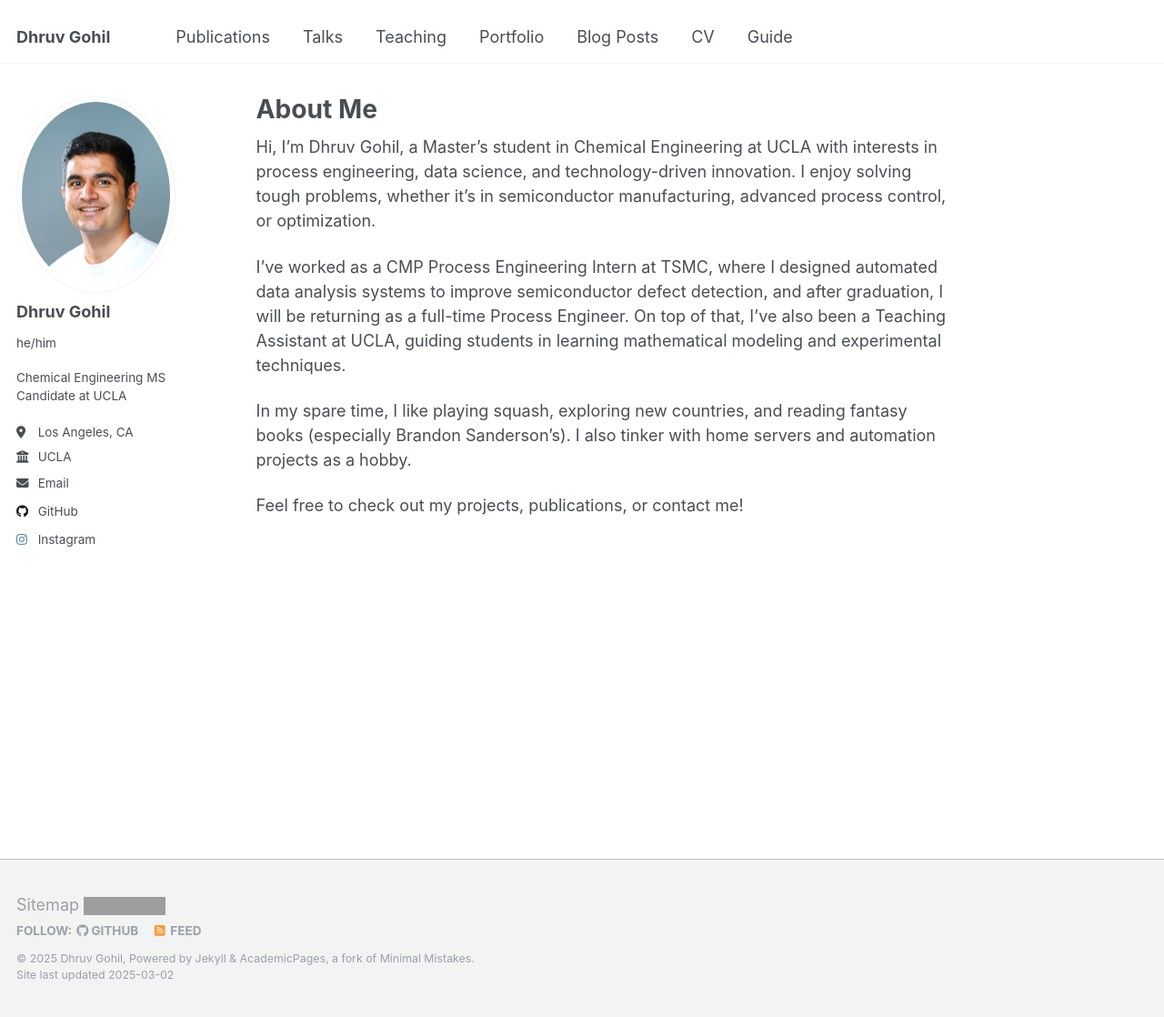
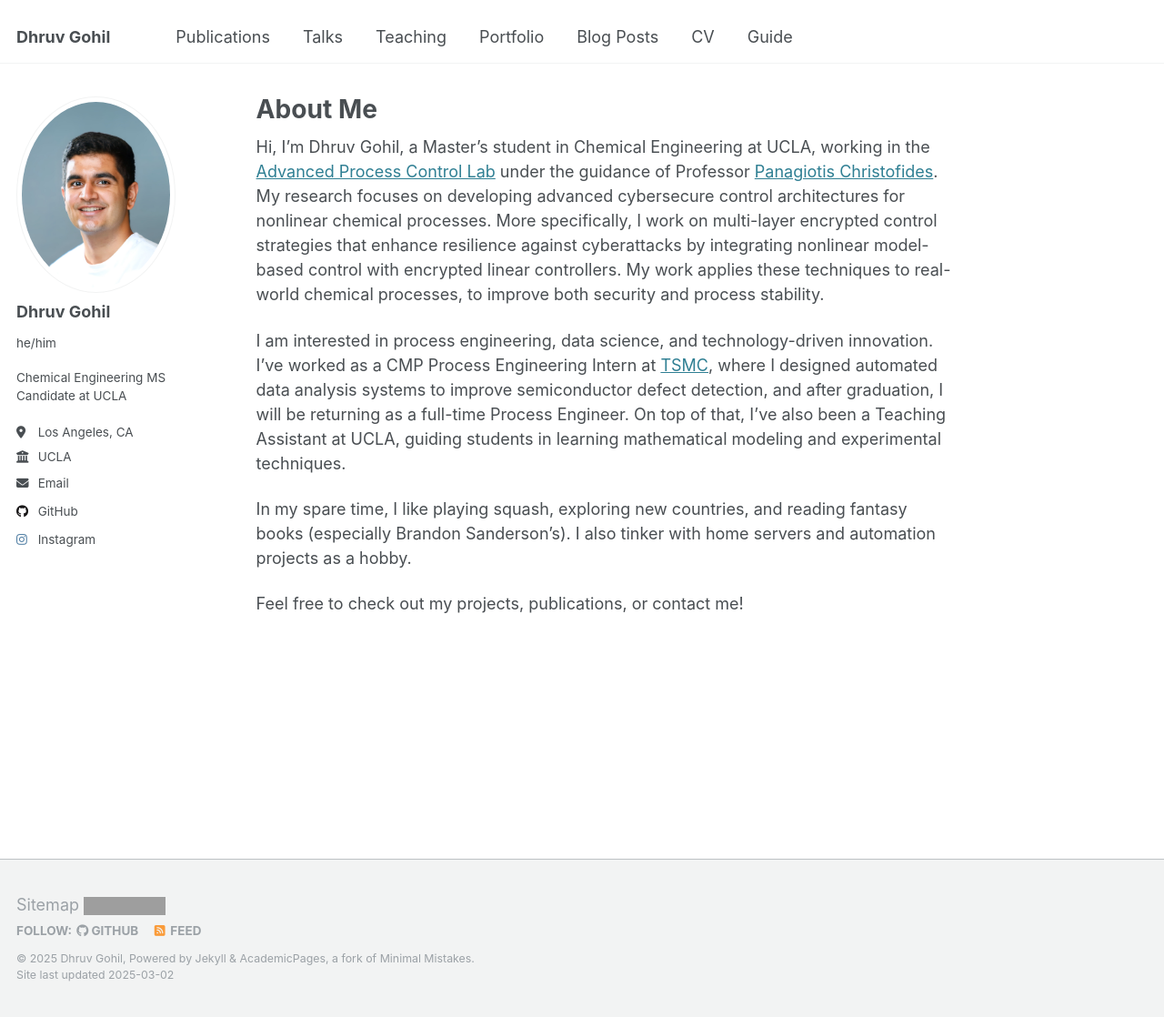
Before and after one commit to dhruv-gohil/dhruv-gohil.github.io, a Jekyll site: the page built from _pages/about.md, in a window 1280 px wide and 1118 px high. Shown: the whole window at 91% size. Built offline with Jekyll 4.4.1, drawn with Linux system fonts in a browser that asks for light colours; grey boxes are pictures that could not be loaded.

Commit message:
Update about.md

```diff
--- a/_pages/about.md
+++ b/_pages/about.md
@@ -7,9 +7,9 @@ redirect_from:
   - /about.html
 ---
 
-Hi, I'm Dhruv Gohil, a Master's student in Chemical Engineering at UCLA with interests in process engineering, data science, and technology-driven innovation. I enjoy solving tough problems, whether it's in semiconductor manufacturing, advanced process control, or optimization.
+Hi, I'm Dhruv Gohil, a Master's student in Chemical Engineering at UCLA, working in the [Advanced Process Control Lab](https://pdclab.seas.ucla.edu) under the guidance of Professor [Panagiotis Christofides](https://samueli.ucla.edu/people/panagiotis-christofides/). My research focuses on developing advanced cybersecure control architectures for nonlinear chemical processes. More specifically, I work on multi-layer encrypted control strategies that enhance resilience against cyberattacks by integrating nonlinear model-based control with encrypted linear controllers. My work applies these techniques to real-world chemical processes, to improve both security and process stability.
 
-I've worked as a CMP Process Engineering Intern at TSMC, where I designed automated data analysis systems to improve semiconductor defect detection, and after graduation, I will be returning as a full-time Process Engineer. On top of that, I've also been a Teaching Assistant at UCLA, guiding students in learning mathematical modeling and experimental techniques.
+I am interested in process engineering, data science, and technology-driven innovation. I've worked as a CMP Process Engineering Intern at [TSMC](https://www.tsmc.com/english), where I designed automated data analysis systems to improve semiconductor defect detection, and after graduation, I will be returning as a full-time Process Engineer. On top of that, I've also been a Teaching Assistant at UCLA, guiding students in learning mathematical modeling and experimental techniques.
 
 In my spare time, I like playing squash, exploring new countries, and reading fantasy books (especially Brandon Sanderson's). I also tinker with home servers and automation projects as a hobby.
 
```
